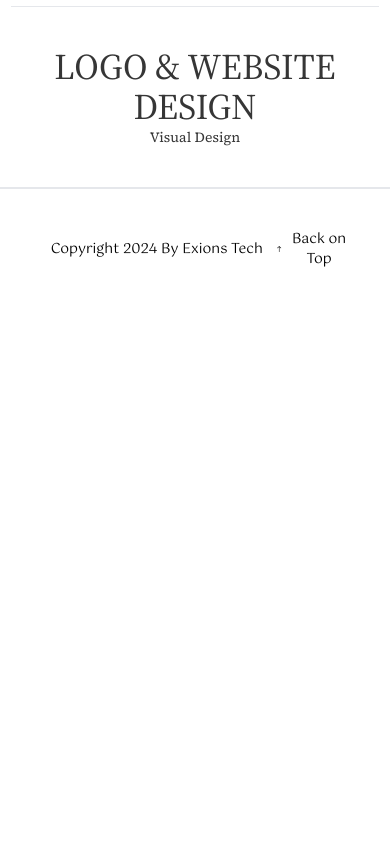
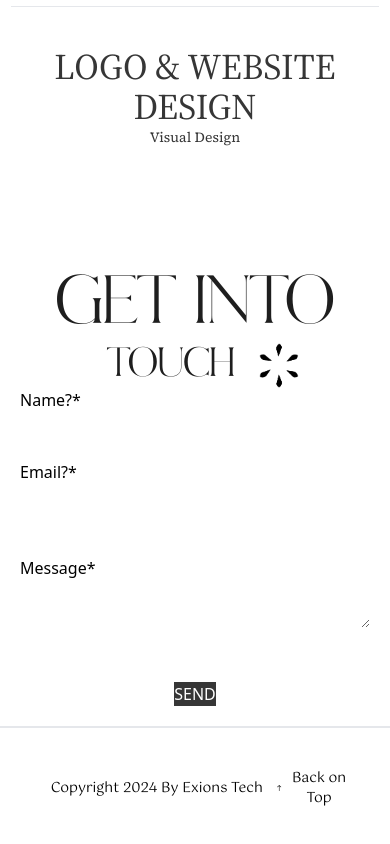
Before and after one commit to exionstech/client-portfolio, a Next.js app: page / in a window 390 px wide. Shown: the part 1368-2212 px from the top of the page. Before the commit the page ends 1677 px from the top, so only its background shows below. Built offline with nearby package versions, Linux system fonts and the light colour scheme.

Commit message:
Responsive Contact Us Section

```diff
--- a/src/Components/ContactUs.jsx
+++ b/src/Components/ContactUs.jsx
@@ -1,49 +1,54 @@
+import Image from "next/image";
 import React from "react";
 
 export default function ContactUs() {
   return (
     <>
-      <div className="p-4 w-[100%] mt-28 mb-14 flex flex-col justify-center items-center ">
-        <div className="font-gallient text-8xl text-right">
-          <div>GET INTO</div>
-          <div className="text-6xl ">
+      <div id="contact" className="p-4 w-full mt-28 mb-14 flex flex-col justify-center items-center">
+      <div id="projects" className="pt-16">
+        <h1 className="font-gallient text-6xl md:text-7xl lg:text-8xl text-center text-[#1E1E1E]">
+          GET INTO
+        </h1>
+        <div className="flex gap-6 justify-center items-start pt-3 pl-4 md:pl-12">
+          <h3 className="text-center text-4xl md:text-5xl lg:text-6xl font-gallient text-[#1E1E1E]">
             TOUCH
-            <img
-              className="inline ml-4"
-              src="Group 121.png"
-              width={50}
-              height={50}
-            />
-          </div>
+          </h3>
+          <Image src="/Group 121.png" width={40} height={40} className="md:w-[50px] md:h-[50px]" />
         </div>
+      </div>
 
-        <div>
-          <form
-            className="py-5 flex flex-col justify-center items-center gap-12"
-            action=""
-          >
-            <div className="flex gap-24">
-              <div>
-                <h1>Name?*</h1>
-                <input className="bg-transparent border-b-[1px] border-black" type="text"  required />
+        <div className="w-full flex justify-center">
+          <form className="py-5 flex flex-col items-center gap-12 w-full max-w-4xl" action="">
+            <div className="flex flex-col sm:flex-row justify-between gap-6 w-full px-4">
+              <div className="flex flex-col w-full sm:w-1/2">
+                <h1 className="mb-2">Name?*</h1>
+                <input
+                  className="bg-transparent border-b-[1px] border-black w-full"
+                  type="text"
+                  required
+                />
               </div>
-              <div>
-                <h1>Email?*</h1>
-                <input type="email" className="bg-transparent border-b-[1px] border-black"  required />
+              <div className="flex flex-col w-full sm:w-1/2">
+                <h1 className="mb-2">Email?*</h1>
+                <input
+                  className="bg-transparent border-b-[1px] border-black w-full"
+                  type="email"
+                  required
+                />
               </div>
             </div>
 
-            <div>
-                <h1>Message*</h1>
-            <textarea
-                className="bg-transparent border-b-[1px] border-black h-40 resize-none"
-                rows={100} cols={60}
+            <div className="w-full px-4">
+              <h1 className="mb-2">Message*</h1>
+              <textarea
+                className="bg-transparent border-b-[1px] border-black w-full h-40 resize-none"
                 required
-            ></textarea>
+              ></textarea>
             </div>
-            <button
-            className="bg-[#363636] text-[#FFFF] px-12 py-2"
-             type="submit">SEND</button>
+
+            <button className="bg-[#363636] text-white px-12 py-2" type="submit">
+              SEND
+            </button>
           </form>
         </div>
       </div>
--- a/src/pages/index.js
+++ b/src/pages/index.js
@@ -1,3 +1,4 @@
+import ContactUs from "@/Components/ContactUs";
 import Image from "next/image";
 
 export default function Home() {
@@ -96,6 +97,9 @@ export default function Home() {
     </div>
   </div>
 </div>
+<div className="p-5">
+            <ContactUs/>
+</div>
     </>
   );
 }
```
